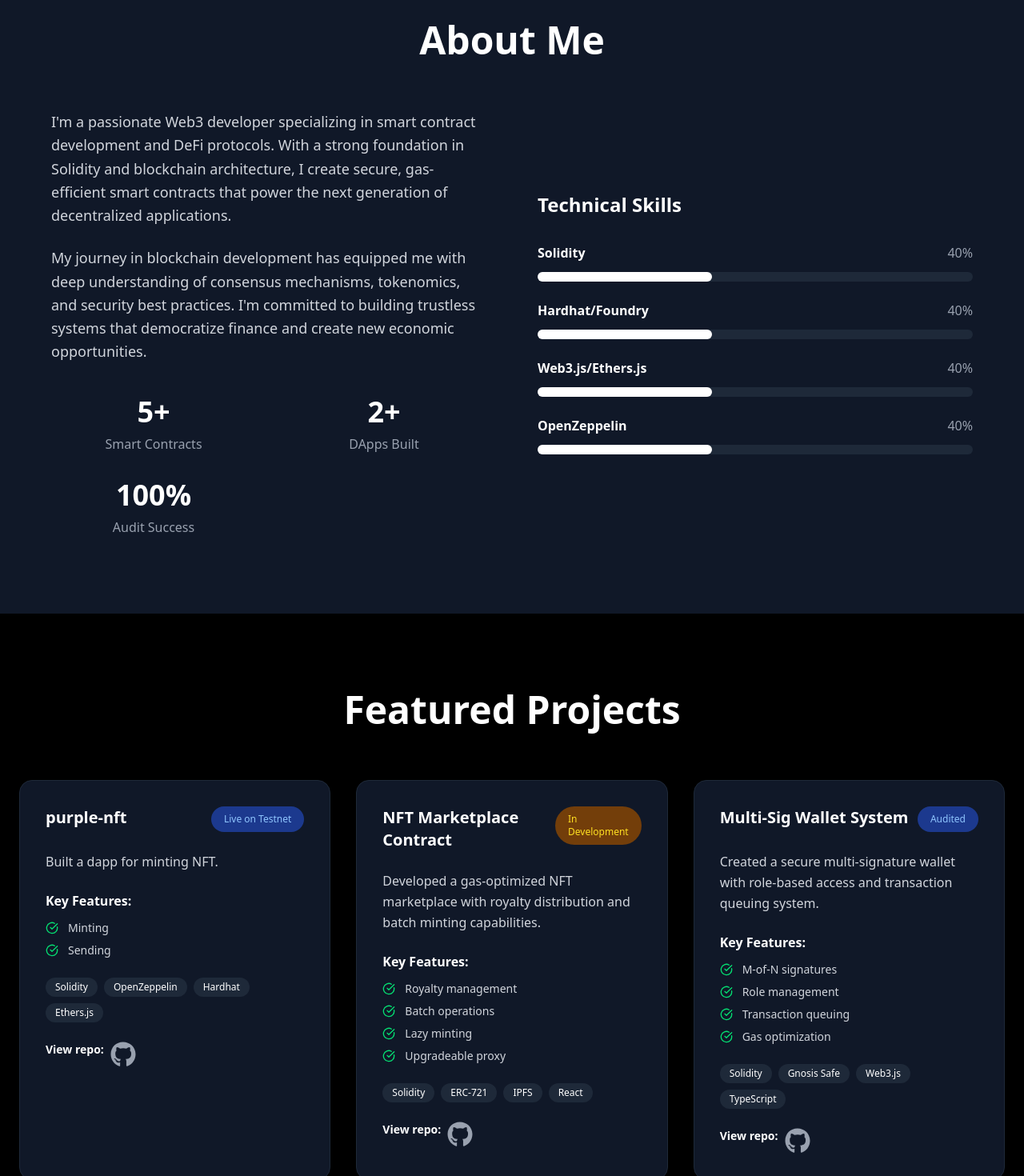
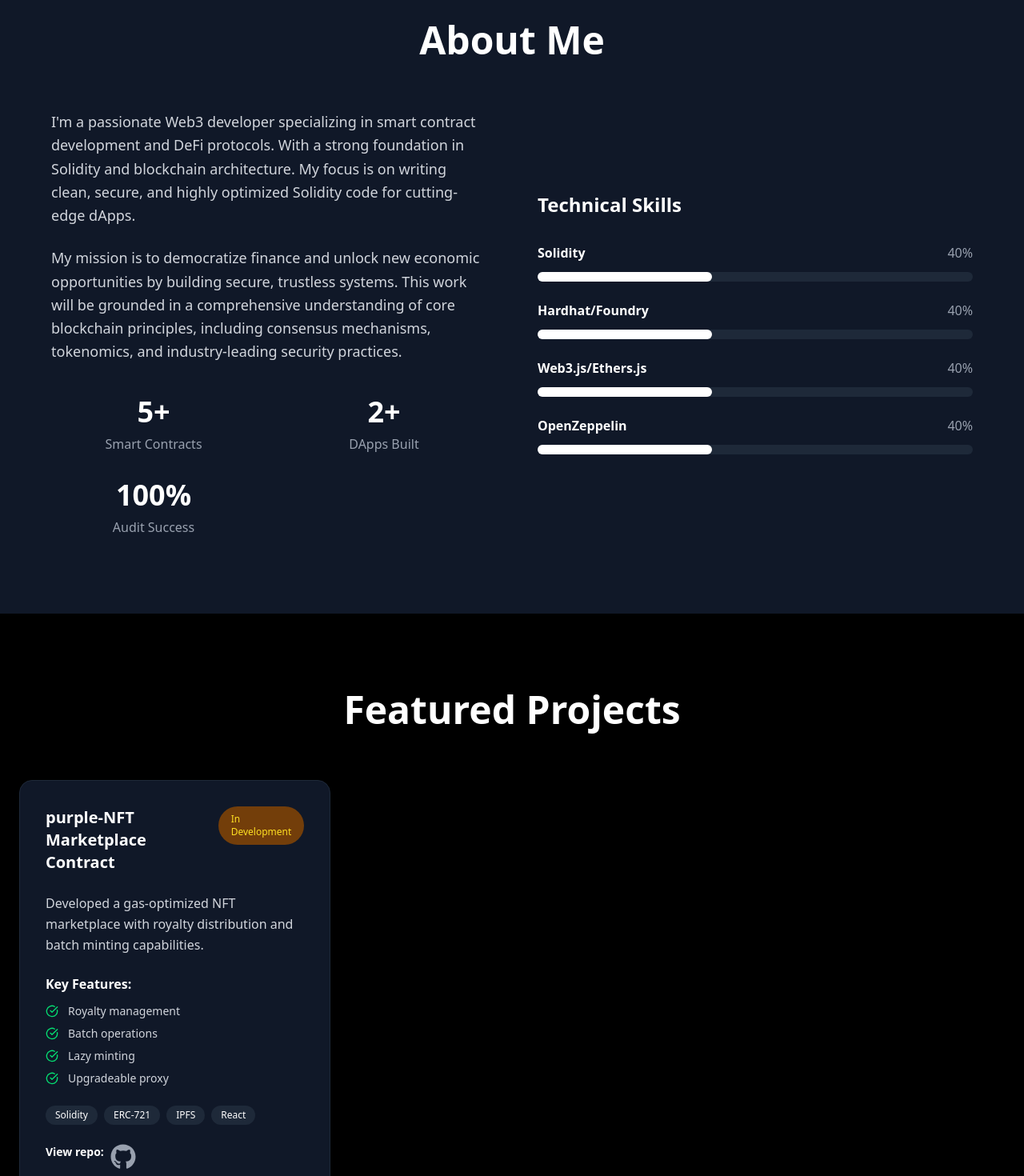
Before and after one commit to Quadr001/Blockchain-Portfolio, a React (Vite) app: page / in a window 1280 px wide. Shown: the part 860-2330 px from the top of the page at 80% size. Built offline with nearby package versions, Linux system fonts and the light colour scheme.

Commit message:
Refactor project details in Portfolio.jsx
Updated project titles and descriptions in Portfolio component. Improved clarity and focus on Web3 development expertise.

```diff
--- a/src/Portfolio.jsx
+++ b/src/Portfolio.jsx
@@ -151,31 +151,13 @@ const Portfolio = () => {
 
     const projects = [
         {
-            title: "purple-nft",
-            description: "Built a dapp for minting NFT.",
-            tech: ["Solidity", "OpenZeppelin", "Hardhat", "Ethers.js"],
-            features: ["Minting", "Sending"],
-            github: "https://github.com/Quadr001/purple-nft",
-            demo: "http://purple-nft.vercel.app",
-            status: "Live on Testnet"
-        },
-        {
-            title: "NFT Marketplace Contract",
+            title: "purple-NFT Marketplace Contract",
             description: "Developed a gas-optimized NFT marketplace with royalty distribution and batch minting capabilities.",
             tech: ["Solidity", "ERC-721", "IPFS", "React"],
             features: ["Royalty management", "Batch operations", "Lazy minting", "Upgradeable proxy"],
-            github: "https://github.com",
-            demo: "https://demo.com",
+            github: "https://github.com/Quadr001/purple-nft",
+            demo: "http://purple-nft.vercel.app",
             status: "In Development"
-        },
-        {
-            title: "Multi-Sig Wallet System",
-            description: "Created a secure multi-signature wallet with role-based access and transaction queuing system.",
-            tech: ["Solidity", "Gnosis Safe", "Web3.js", "TypeScript"],
-            features: ["M-of-N signatures", "Role management", "Transaction queuing", "Gas optimization"],
-            github: "https://github.com",
-            demo: "https://demo.com",
-            status: "Audited"
         }
     ];
 
@@ -347,13 +329,12 @@ const Portfolio = () => {
                             <div>
                                 <p className={`text-lg ${textSecondary} mb-6 leading-relaxed`}>
                                 I'm a passionate Web3 developer specializing in smart contract development and DeFi protocols.
-                                    With a strong foundation in Solidity and blockchain architecture, I create secure, gas-efficient
-                                    smart contracts that power the next generation of decentralized applications.
+                                    With a strong foundation in Solidity and blockchain architecture.
+                                    My focus is on writing clean, secure, and highly optimized Solidity code for cutting-edge dApps.
                                 </p>
                                 <p className={`text-lg ${textSecondary} mb-10 leading-relaxed`}>
-                                    My journey in blockchain development has equipped me with deep understanding of consensus mechanisms,
-                                    tokenomics, and security best practices. I'm committed to building trustless systems that
-                                    democratize finance and create new economic opportunities.
+                                    My mission is to democratize finance and unlock new economic opportunities by building secure, trustless systems.
+                                    This work will be grounded in a comprehensive understanding of core blockchain principles, including consensus mechanisms, tokenomics, and industry-leading security practices.
                                 </p>
 
                                 <div className="grid grid-cols-2 gap-8">
```
